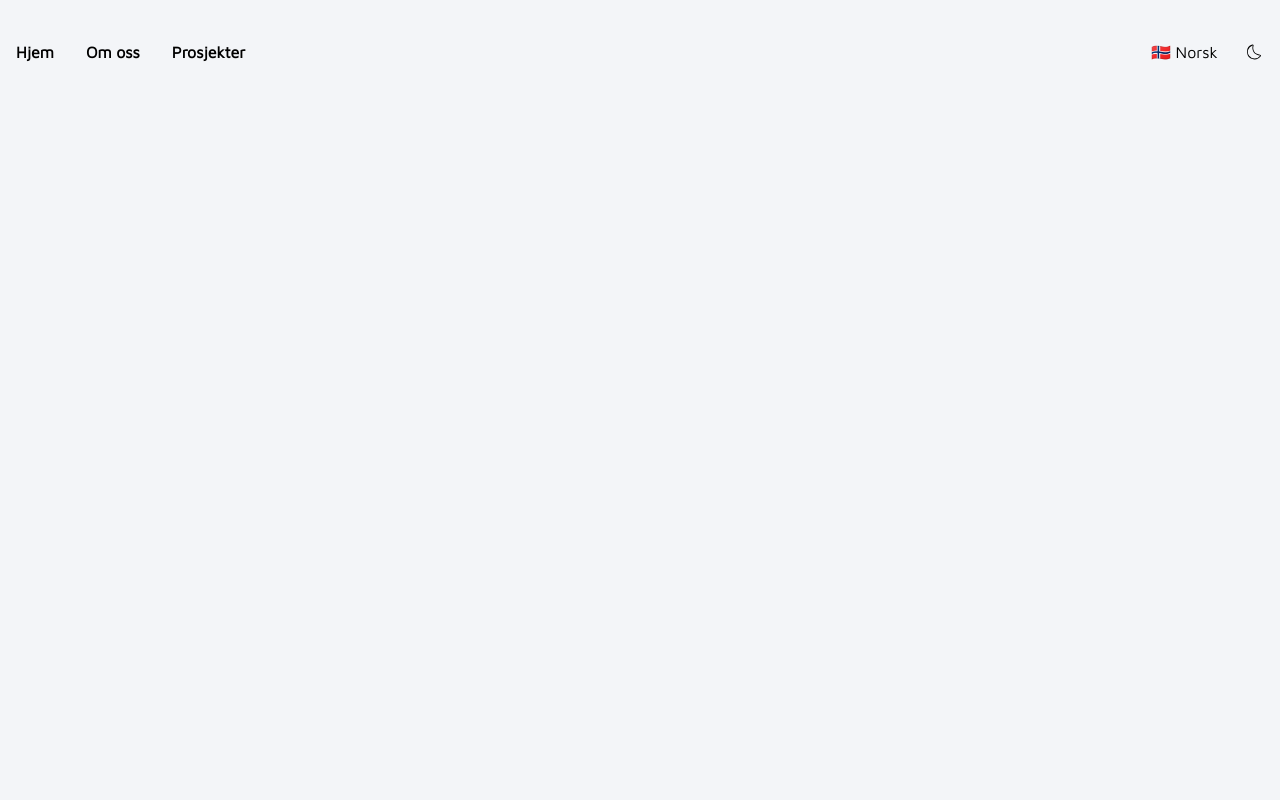
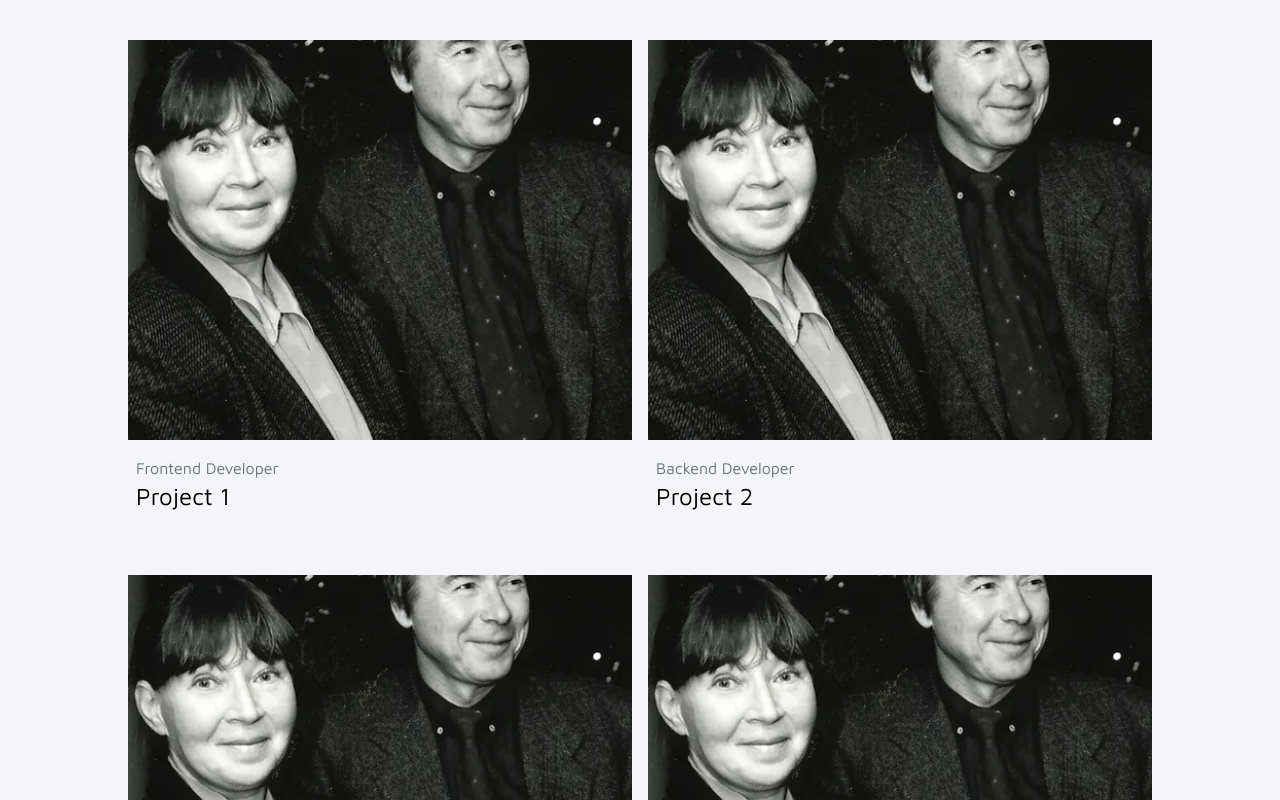
Before and after one commit to iamjianyoudai/solheim-design, a Next.js app: page /projects/Projects in a window 1280 px wide. Before the commit this address had no page. Shown: the top 800 px of the page. Built offline with nearby package versions, Linux system fonts and the light colour scheme.

Commit message:
add projects page and single p page

```diff
--- /dev/null
+++ b/pages/projects/Projects.tsx
@@ -0,0 +1,42 @@
+import ProjectsItems from "./ProjectsItems";
+
+const dummyProjects = [
+  {
+    url: "/projects/project-1",
+    image: "/hero4.jpg",
+    role: "Frontend Developer",
+    title: "Project 1",
+  },
+  {
+    url: "/projects/project-2",
+    image: "/hero4.jpg",
+    role: "Backend Developer",
+    title: "Project 2",
+  },
+  {
+    url: "/projects/project-3",
+    image: "/hero4.jpg",
+    role: "Full Stack Developer",
+    title: "Project 3",
+  },
+  {
+    url: "/projects/project-4",
+    image: "/hero4.jpg",
+    role: "Full Stack Developer",
+    title: "Project 3",
+  },
+];
+
+const Projects: React.FC = () => {
+  return (
+    <section className="pt-8 lg:pt-8 pb-0 lg:pb-10">
+      <div className="wrapper">
+        <div className="lg:w-10/12 mx-auto flex flex-wrap mb-10">
+          <ProjectsItems currentItems={dummyProjects} />
+        </div>
+      </div>
+    </section>
+  );
+};
+
+export default Projects;
--- /dev/null
+++ b/pages/projects/ProjectsItems.tsx
@@ -0,0 +1,59 @@
+import { motion } from "framer-motion";
+import Image from "next/image";
+import Link from "next/link";
+import React from "react";
+
+type Project = {
+  url: string;
+  image: string;
+  role: string;
+  title: string;
+};
+
+type ProjectsItemsProps = {
+  currentItems: Project[];
+};
+
+const ProjectsItems: React.FC<ProjectsItemsProps> = ({ currentItems }) => {
+  return (
+    <>
+      {currentItems &&
+        currentItems.map(({ url, image, role, title }, index) => {
+          const delay = index * 0.05;
+          return (
+            <motion.div
+              key={index}
+              className="relative overflow-hidden w-full lg:w-6/12 p-2 group"
+              initial={{ opacity: 0, y: 20 }}
+              whileInView={{
+                opacity: 1,
+                y: 0,
+                transition: { delay, duration: 0.5 },
+              }}
+              viewport={{ once: true }}
+            >
+              <Link href={url} className="overflow-hidden block relative">
+                <Image
+                  src={image}
+                  alt="Project"
+                  width={1064}
+                  height={644}
+                  className="object-cover object-center h-[400px] max-w-full transition group-hover:scale-[1.05]"
+                />
+              </Link>
+              <div className="py-4 px-2">
+                <span className="block mb-1 text-gray-500">{role}</span>
+                <h3 className="mb-8">
+                  <Link href={url} className="text-2xl leading-none">
+                    {title}
+                  </Link>
+                </h3>
+              </div>
+            </motion.div>
+          );
+        })}
+    </>
+  );
+};
+
+export default ProjectsItems;
--- a/pages/projects/[slug].tsx
+++ b/pages/projects/[slug].tsx
@@ -3,12 +3,12 @@ import ProjectContent from "@/components/projects/ProjectContent";
 import { GetStaticPaths, GetStaticProps } from "next";
 
 // Dummy data for projects
-const dummyProjects = [
+const ProjectsData = [
   {
     slug: "project-1",
     title: "Project 1",
     content: "Details about Project 1",
-    image: "/path/to/image1.jpg",
+    image: "/hero4.jpg",
     date: "2023-01-01",
     client: "Client A",
     year: "2023",
@@ -18,7 +18,7 @@ const dummyProjects = [
     slug: "project-2",
     title: "Project 2",
     content: "Details about Project 2",
-    image: "/path/to/image2.jpg",
+    image: "/hero4.jpg",
     date: "2023-02-01",
     client: "Client B",
     year: "2023",
@@ -28,7 +28,17 @@ const dummyProjects = [
     slug: "project-3",
     title: "Project 3",
     content: "Details about Project 3",
-    image: "/path/to/image3.jpg",
+    image: "/hero4.jpg",
+    date: "2023-03-01",
+    client: "Client C",
+    year: "2023",
+    role: "Manager",
+  },
+  {
+    slug: "project-4",
+    title: "Project 4",
+    content: "Details about Project 4",
+    image: "/hero4.jpg",
     date: "2023-03-01",
     client: "Client C",
     year: "2023",
@@ -49,7 +59,7 @@ interface ProjectPageProps {
 }
 
 export const getStaticPaths: GetStaticPaths = async () => {
-  const paths = dummyProjects.map((project) => ({
+  const paths = ProjectsData.map((project) => ({
     params: { slug: project.slug },
   }));
 
@@ -57,9 +67,7 @@ export const getStaticPaths: GetStaticPaths = async () => {
 };
 
 export const getStaticProps: GetStaticProps = async ({ params }) => {
-  const project = dummyProjects.find(
-    (project) => project.slug === params?.slug
-  );
+  const project = ProjectsData.find((project) => project.slug === params?.slug);
 
   return {
     props: {
--- a/pages/projects/index.tsx
+++ b/pages/projects/index.tsx
@@ -1,40 +1,75 @@
 import PageLayout from "@/components/layout/PageLayout";
 import Hero from "@/components/ui/Hero";
 import { useRef } from "react";
+import Projects from "./Projects";
+
+interface Project {
+  slug: string;
+  title: string;
+}
 
 // Dummy data for projects
-const dummyProjects = [
+const dummyProjects: Project[] = [
   { slug: "project-1", title: "Project 1" },
   { slug: "project-2", title: "Project 2" },
   { slug: "project-3", title: "Project 3" },
 ];
 
-const ProjectsPage = () => {
+const ProjectsPage: React.FC = () => {
   const ref = useRef<HTMLDivElement>(null);
   return (
     <PageLayout>
-      <Hero className="pt-52 pb-24" title="Projects" subTitle="Our Projects" />
-      {/* <p className="items-center"> this is the projects page</p> */}
-
-      {/* <Projects className="pt-0 pb-52" itemsPerPage={2} /> */}
-      {/* <section className="pt-32 lg:pt-32 pb-0 lg:pb-10" ref={ref}>
-        <div className="wrapper">
-          <div className="lg:w-10/12 mx-auto flex flex-wrap mb-10">
-            <p>Projects</p>
-            <ul>
-              {dummyProjects.map((project) => (
-                <li key={project.slug}>
-                  <Link href={`/projects/${project.slug}`}>
-                    {project.title}
-                  </Link>
-                </li>
-              ))}
-            </ul>
-          </div>
-        </div>
-      </section> */}
+      <Hero
+        className="pt-32 lg:pt-52 pb-8"
+        title="Projects"
+        subTitle="Our Projects"
+      />
+      <Projects />
     </PageLayout>
   );
 };
 
 export default ProjectsPage;
+
+// import PageLayout from "@/components/layout/PageLayout";
+// import Hero from "@/components/ui/Hero";
+// import { useRef } from "react";
+// import { Projects } from "./Projects";
+
+// // Dummy data for projects
+// const dummyProjects = [
+//   { slug: "project-1", title: "Project 1" },
+//   { slug: "project-2", title: "Project 2" },
+//   { slug: "project-3", title: "Project 3" },
+// ];
+
+// const ProjectsPage = () => {
+//   const ref = useRef<HTMLDivElement>(null);
+//   return (
+//     <PageLayout>
+//       <Hero className="pt-52 pb-24" title="Projects" subTitle="Our Projects" />
+//       <Projects />
+//       {/* <p className="items-center"> this is the projects page</p> */}
+
+//       {/* <Projects className="pt-0 pb-52" itemsPerPage={2} /> */}
+//       {/* <section className="pt-32 lg:pt-32 pb-0 lg:pb-10" ref={ref}>
+//         <div className="wrapper">
+//           <div className="lg:w-10/12 mx-auto flex flex-wrap mb-10">
+//             <p>Projects</p>
+//             <ul>
+//               {dummyProjects.map((project) => (
+//                 <li key={project.slug}>
+//                   <Link href={`/projects/${project.slug}`}>
+//                     {project.title}
+//                   </Link>
+//                 </li>
+//               ))}
+//             </ul>
+//           </div>
+//         </div>
+//       </section> */}
+//     </PageLayout>
+//   );
+// };
+
+// export default ProjectsPage;
```
